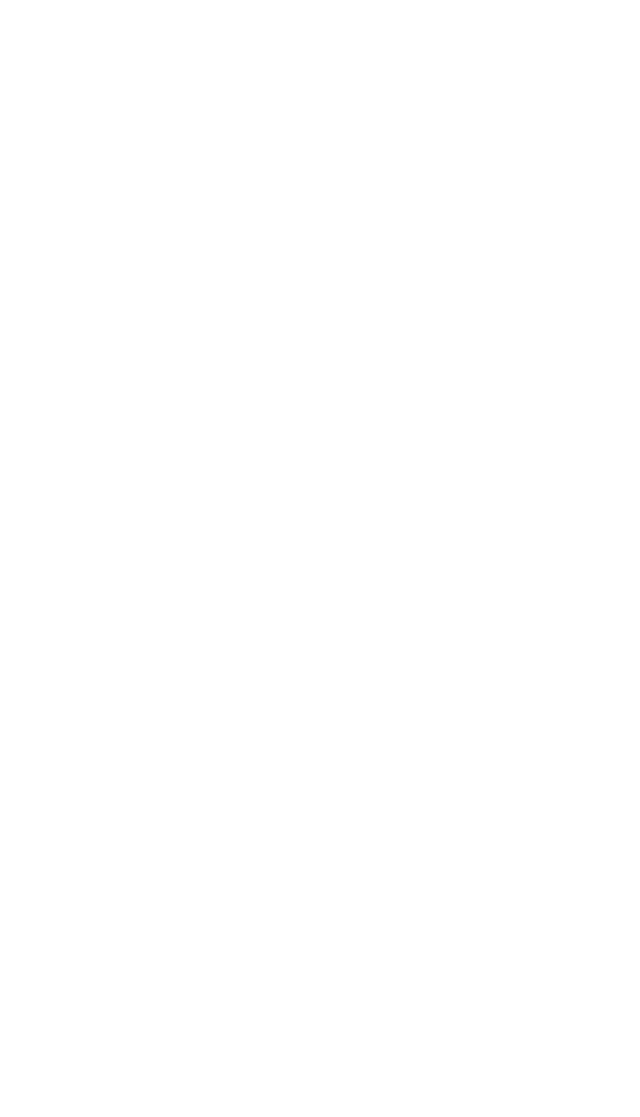
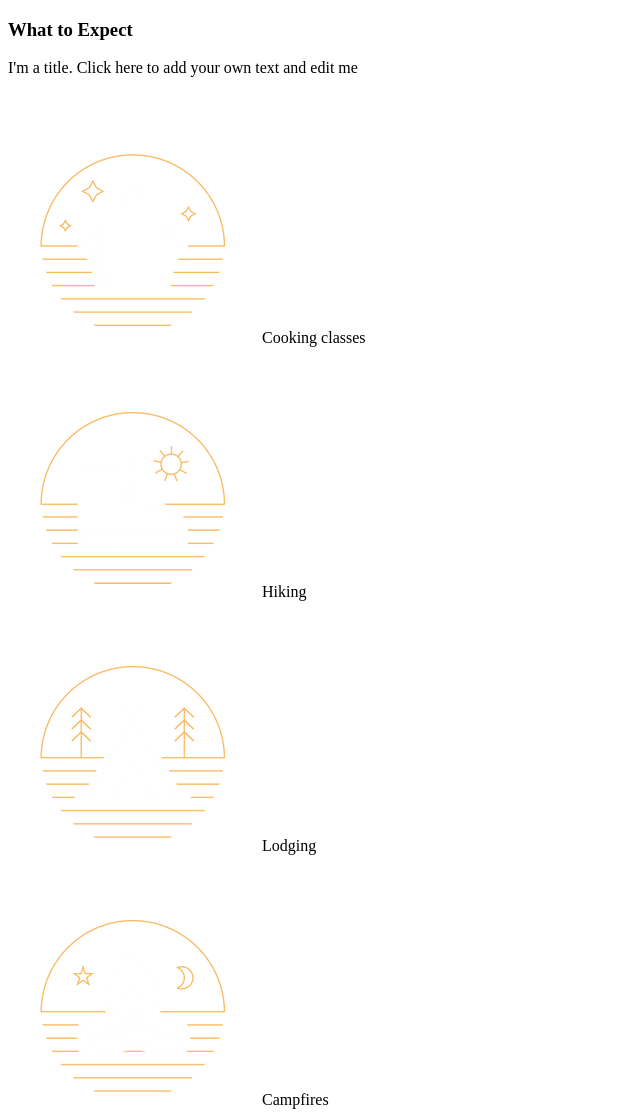
Before and after one commit to Perroquot/TDSCSSBootstrap, a plain HTML site: page index.html in a window 1280 px wide. Shown: the whole page, without its empty margins (0-640 px from the left). Before the commit the page ends 800 px from the top, so only its background shows below. Drawn offline with Linux system fonts and the light colour scheme.

Commit message:
add section

```diff
--- a/index.html
+++ b/index.html
@@ -3,11 +3,29 @@
 <head>
     <meta charset="UTF-8">
     <meta name="viewport" content="width=device-width, initial-scale=1.0">
-    <title>TD : Intégration web avec Bootstrap &
-        SASS
-        </title>
+    <title>TD : Intégration web avec Bootstrap & SASS</title>
 </head>
 <body>
 
+    <div class="montains_section">
+        <h3>What to Expect</h3>
+        <p>I'm a title. Click here to add your own text and edit me</p>
+        <div class="informations_section">
+            <div class="cooking">
+                <img src="./Assets/img/café.png" alt="latte"/>
+                Cooking classes</div>
+            <div class="hiking">
+                <img src="./Assets/img/chaussure.png" alt="boots"/>
+                Hiking</div>
+            <div class="lodging">
+                <img src="./Assets/img/tente.png" alt="tente"/>
+                Lodging</div>
+            <div class="campfires">
+                <img src="./Assets/img/feu.png" alt="fires"/>
+                Campfires</div>
+        </div>
+        <div class="buttons"></div>
+    </div>
+
 </body>
 </html>
```
